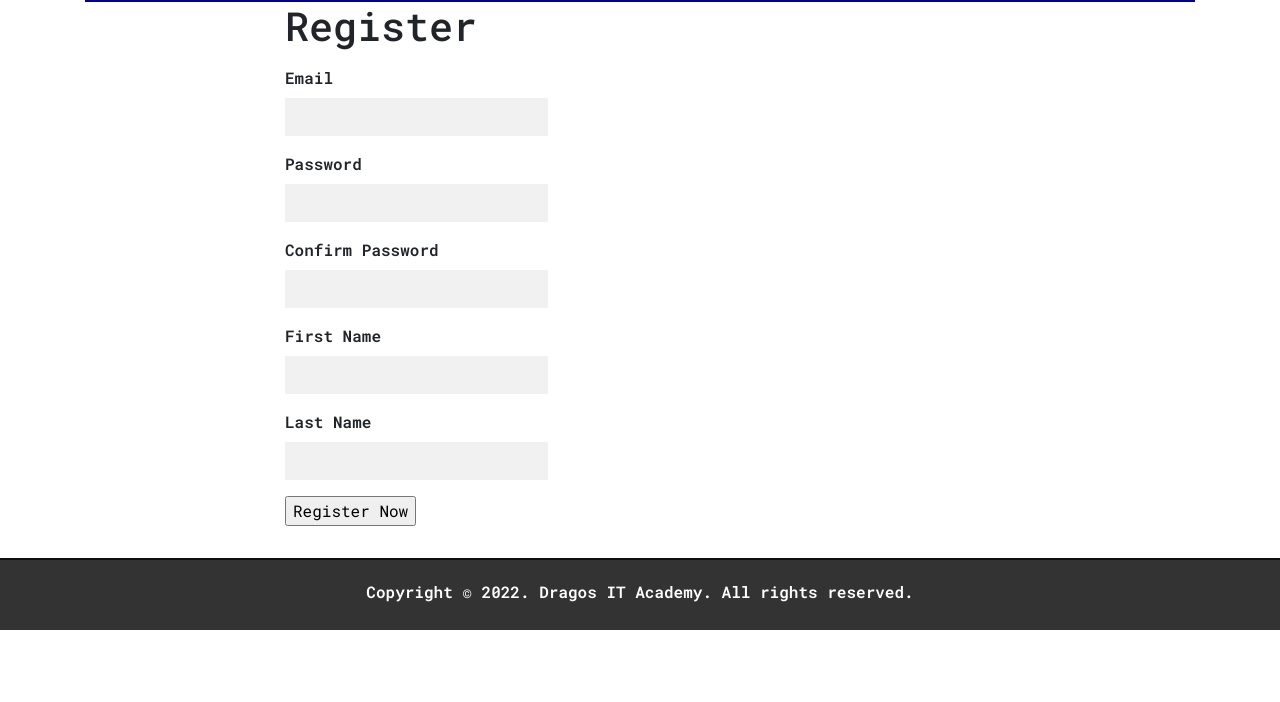
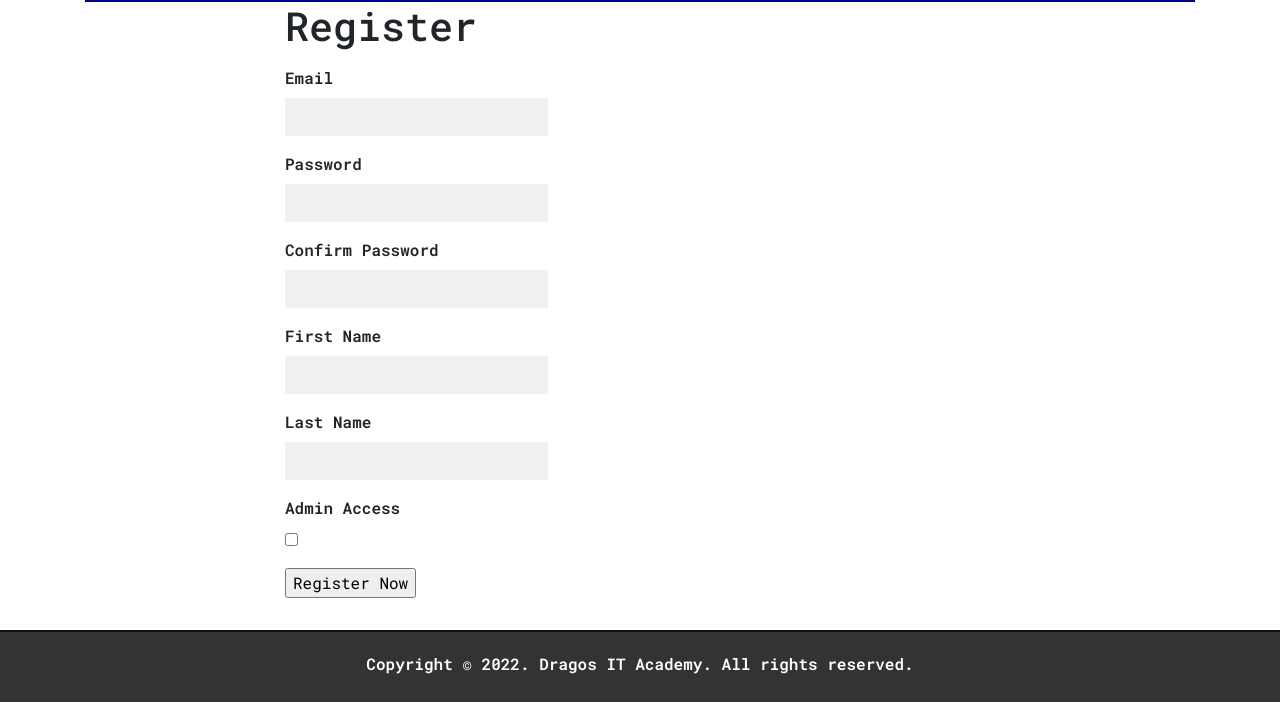
Before and after one commit to k1lgor/flask, a Flask app: page /register in a window 1280 px wide. Shown: the part 174-876 px from the top of the page. Before the commit the page ends 804 px from the top, so only its background shows below. Run offline with Flask 2, Linux system fonts and the light colour scheme; some libraries are stand-ins or nearby versions.

Commit message:
feat(register.html): add is_admin field to registration form

```diff
--- a/application/templates/register.html
+++ b/application/templates/register.html
@@ -38,6 +38,12 @@
         <span class="error-message">{{ error }}</span>
         {% endfor %}
       </p>
+      <p>
+        {{ form.is_admin.label }}<br />
+        {{ form.is_admin }} {% for error in form.is_admin.errors %}
+        <span class="error-message">{{ error }}</span>
+        {% endfor %}
+      </p>
       <p>{{ form.submit() }}</p>
     </fieldset>
   </form>
```
Lines whose indentation alone changed are shown as unchanged.
